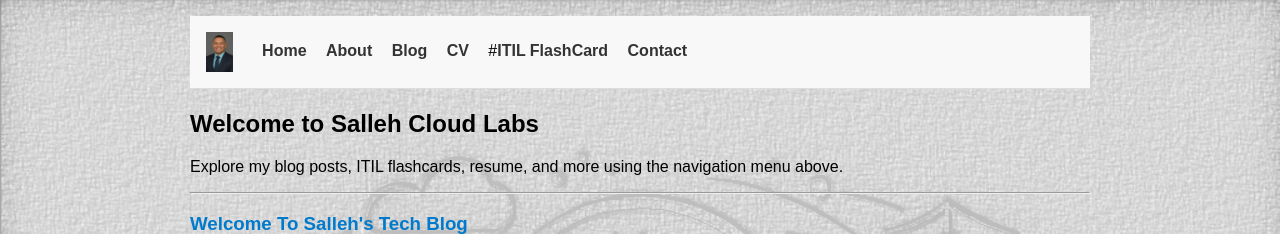
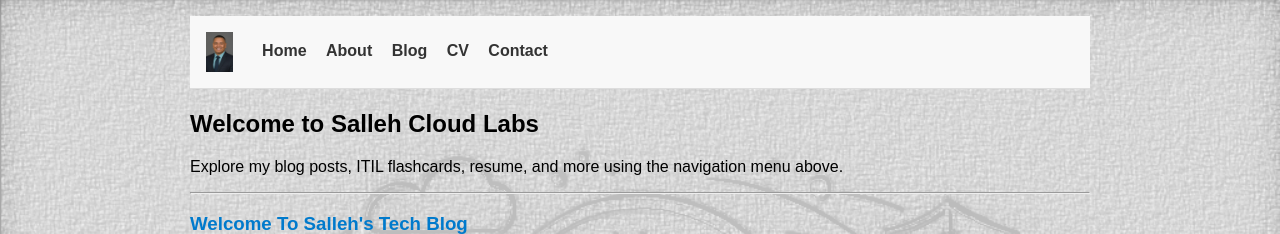
Before and after one commit to Sahshim/salleh-tech-blog, a Jekyll site: the page built from index.md, in a window 1280 px wide. Shown: the top 234 px of the page. Built offline with Jekyll 4.4.1, drawn with Linux system fonts in a browser that asks for light colours.

Commit message:
Update default.html

```diff
--- a/_layouts/default.html
+++ b/_layouts/default.html
@@ -26,7 +26,7 @@
       <a href="/about">About</a>
       <a href="/blog">Blog</a>
       <a href="{{ '/cv/' | relative_url }}">CV</a>
-      #<a href="/itil-flashcards/">ITIL FlashCard</a>
+
       <a href="/contact">Contact</a>
     </nav>
     <h1>{{ site.title }}</h1>
```
